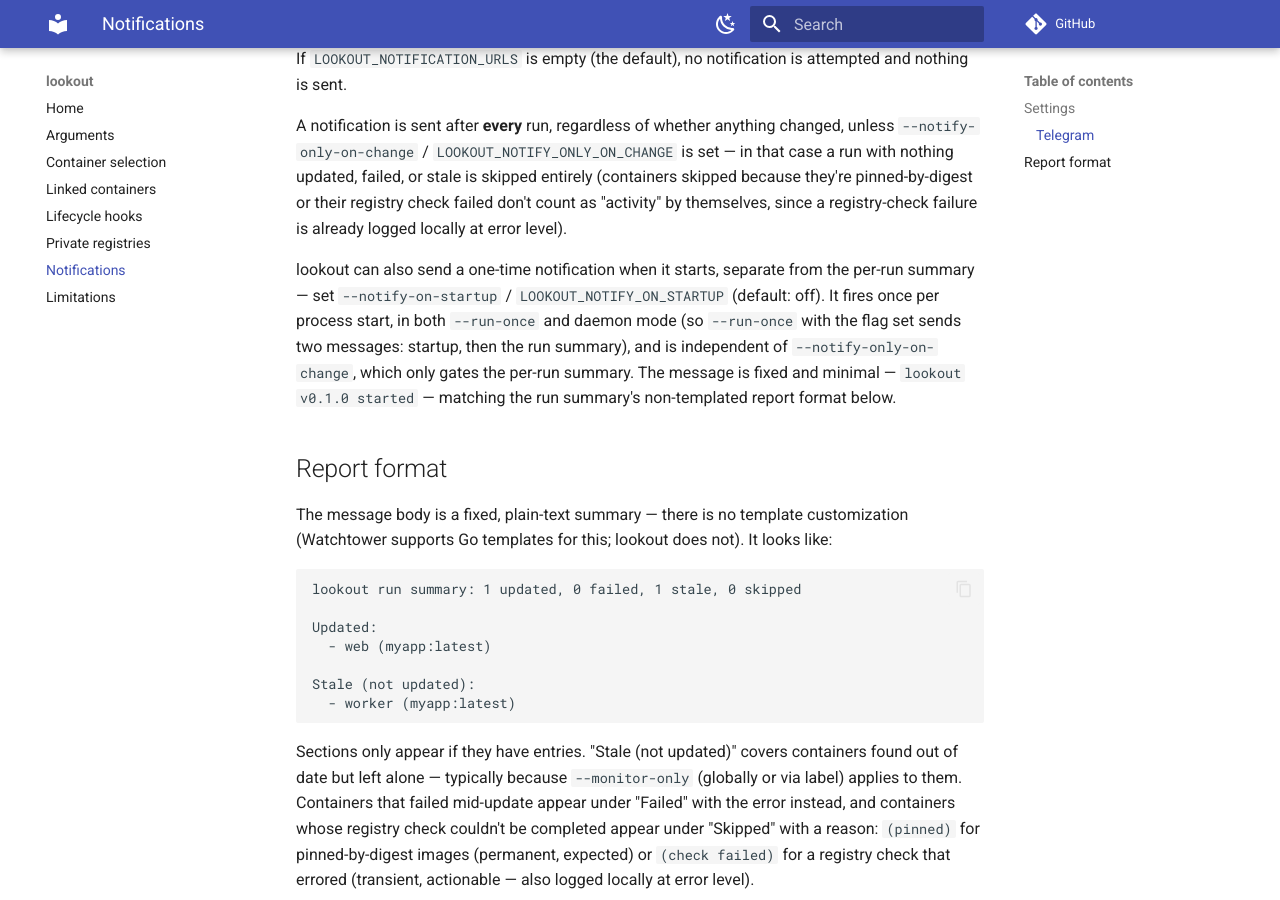
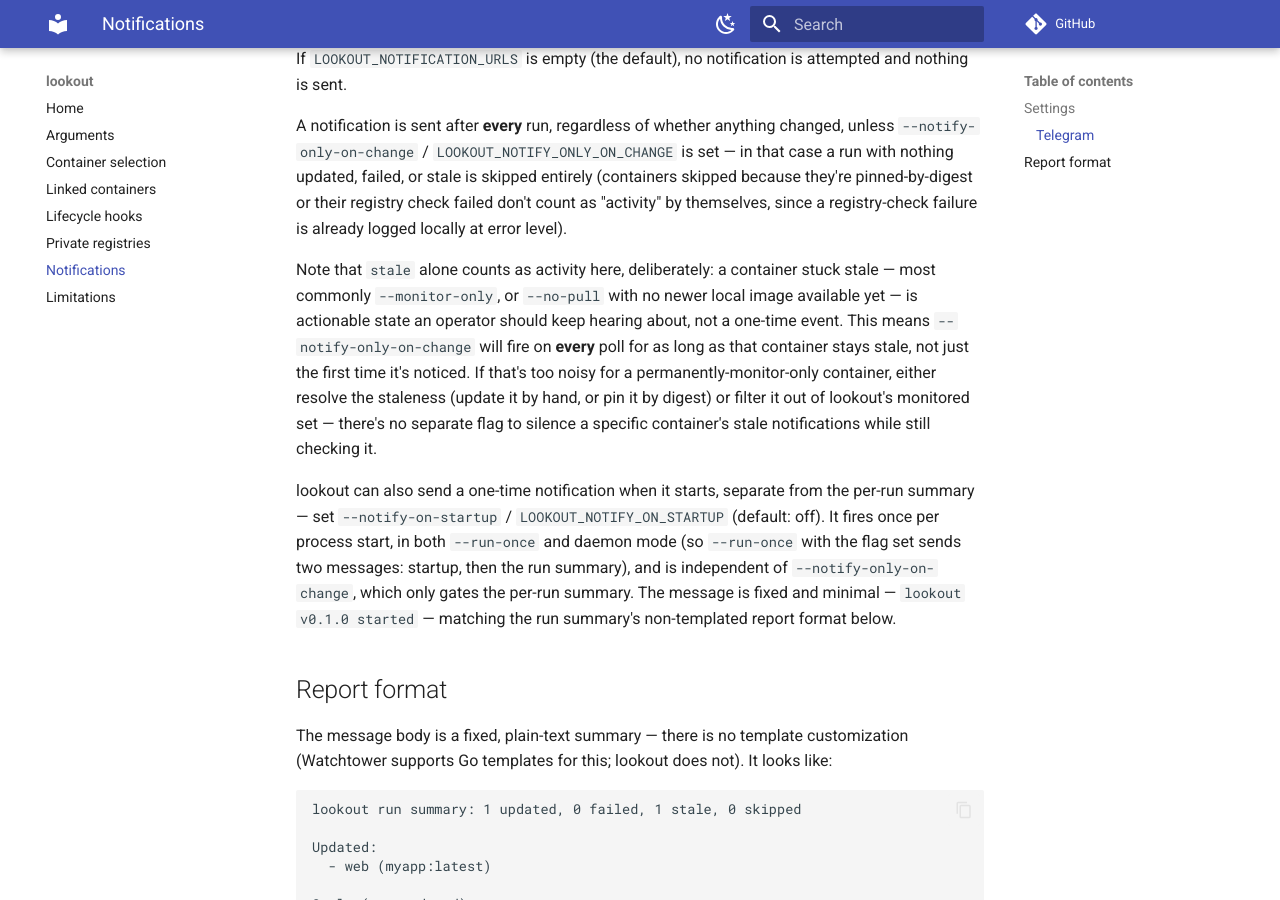
Before and after one commit to garage1118/lookout, an MkDocs documentation site: the page built from docs/notifications.md, in a window 1280 px wide and 900 px high, scrolled down 913 px. Built offline with MkDocs 1.6.1 and Material for MkDocs 9.7.7, drawn with Linux system fonts in a browser that asks for light colours; comment, search, counter and statistics services are not loaded.

Commit message:
Document has_activity()'s stale-counts-as-activity semantics

```diff
--- a/docs/notifications.md
+++ b/docs/notifications.md
@@ -45,6 +45,15 @@ nothing updated, failed, or stale is skipped entirely (containers skipped becaus
 pinned-by-digest or their registry check failed don't count as "activity" by themselves, since a
 registry-check failure is already logged locally at error level).
 
+Note that `stale` alone counts as activity here, deliberately: a container stuck stale — most
+commonly `--monitor-only`, or `--no-pull` with no newer local image available yet — is actionable
+state an operator should keep hearing about, not a one-time event. This means
+`--notify-only-on-change` will fire on **every** poll for as long as that container stays stale,
+not just the first time it's noticed. If that's too noisy for a permanently-monitor-only container,
+either resolve the staleness (update it by hand, or pin it by digest) or filter it out of lookout's
+monitored set — there's no separate flag to silence a specific container's stale notifications
+while still checking it.
+
 lookout can also send a one-time notification when it starts, separate from the per-run summary —
 set `--notify-on-startup` / `LOOKOUT_NOTIFY_ON_STARTUP` (default: off). It fires once per process
 start, in both `--run-once` and daemon mode (so `--run-once` with the flag set sends two messages:
```
